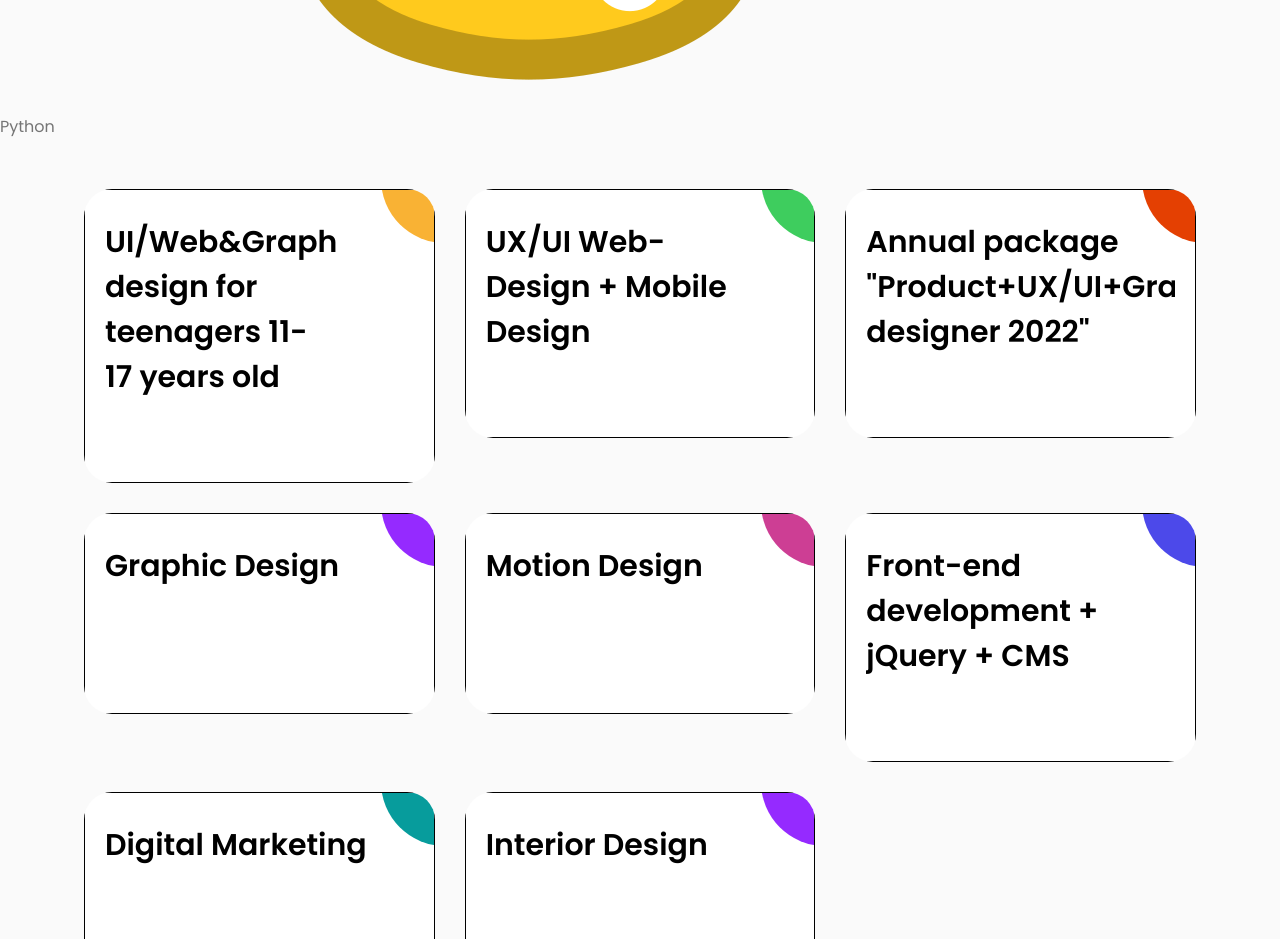
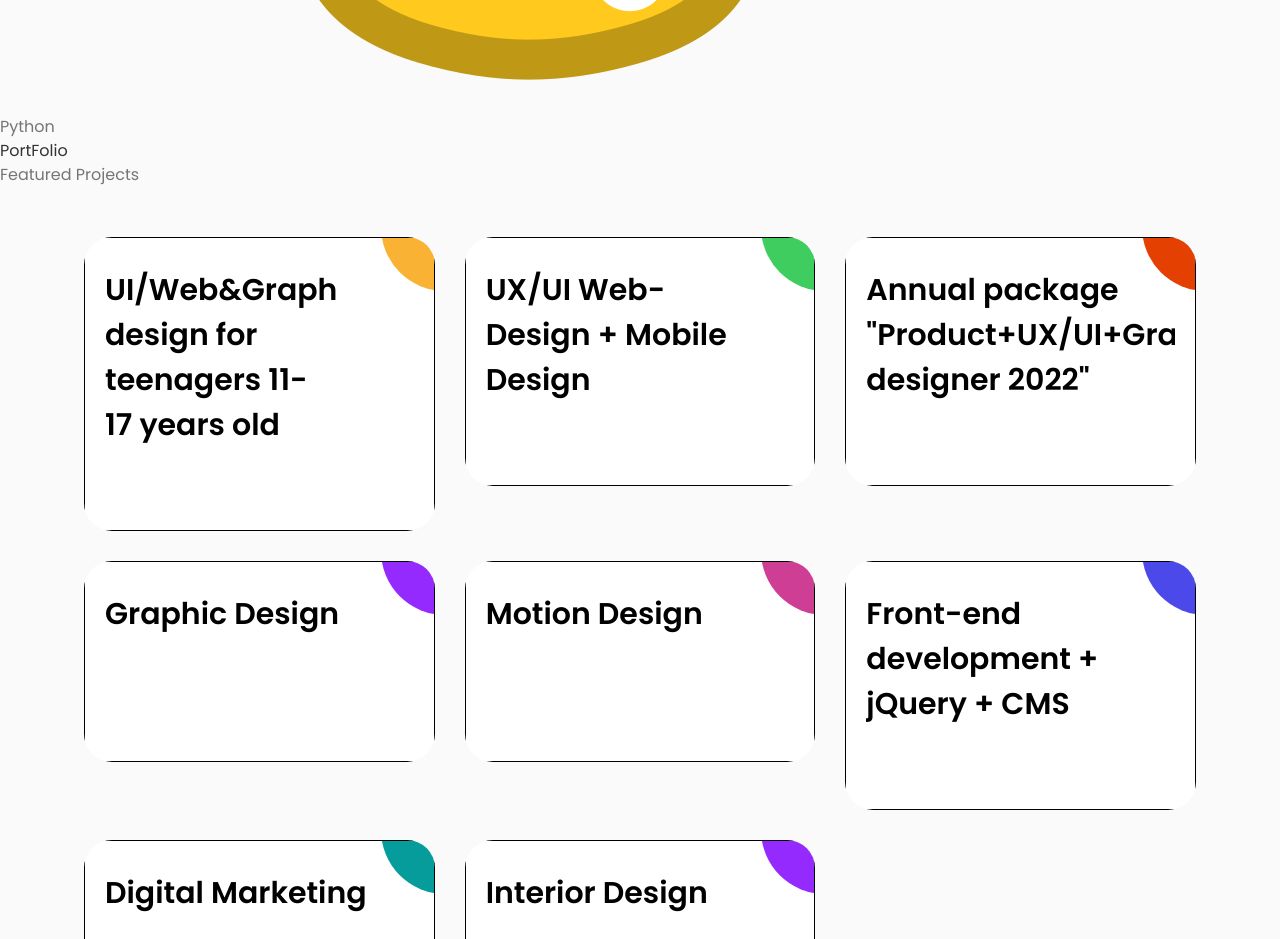
Before and after one commit to Sukh767/Portfolio, a React (Vite) app: page / in a window 1280 px wide. Shown: the part 8380-9319 px from the top of the page. Built offline with nearby package versions, Linux system fonts and the light colour scheme.

Commit message:
fixing margin in portfolio

```diff
--- a/src/component/PortFolio.jsx
+++ b/src/component/PortFolio.jsx
@@ -1,86 +1,19 @@
-import React from 'react'
+import React from "react";
 import java from "../assets/java.png";
 import python from "../assets/python.webp";
 import mongoDB from "../assets/mongodb.jpg";
 import express from "../assets/express.png";
 import reactjs from "../assets/reactjs.png";
 import nodejs from "../assets/node.png";
-import './PortFolio.css'
+import "./PortFolio.css";
 
-
-// const PortFolio = () => {
-//     const cardItem = [
-//         {
-//           id: 1,
-//           logo: mongoDB,
-//           name: "MongoDB",
-//         },
-//         {
-//           id: 2,
-//           logo: express,
-//           name: "Express",
-//         },
-//         {
-//           id: 3,
-//           logo: reactjs,
-//           name: "ReactJS",
-//         },
-//         {
-//           id: 4,
-//           logo: nodejs,
-//           name: "NodeJS",
-//         },
-//         {
-//           id: 5,
-//           logo: python,
-//           name: "Python",
-//         },
-//         {
-//           id: 6,
-//           logo: java,
-//           name: "Java",
-//         },
-//       ];
-//   return (
-//     <div
-//       name="Portfolio"
-//       className="mx-auto px-4 md:px-20 mt-10"
-//     >
-//       <div>
-//         <h1 className="text-3xl font-bold mb-5">PortFolio</h1>
-//         <span className=" underline font-semibold">Featured Projects</span>
-//         <div className="grid grid-cols-1 md:grid-cols-4 gap-3 my-5">
-//           {cardItem.map(({ id, logo, name }) => (
-//             <div
-//               className="md:w-[300px] md:h-[300px] border-[2px] rounded-lg shadow-lg p-1 cursor-pointer hover:scale-110 duration-300"
-//               key={id}
-//             >
-//               <img
-//                 src={logo}
-//                 className="w-[120px] h-[120px] p-1 rounded-full border-[2px]"
-//                 alt=""
-//               />
-//               <div>
-//                 <div className="px-2 font-bold text-xl mb-2">{name}</div>
-//                 <p className="px-2 text-gray-700">
-//                   Lorem ipsum, dolor sit amet consectetur adipisicing elit.
-//                 </p>
-//               </div>
-//               <div className=" px-6 py-4 space-x-3 justify-around">
-//                 <button className="bg-green-500 hover:bg-green-700 text-black font-bold px-4 py-2 rounded">
-//                   Source code
-//                 </button>
-//               </div>
-//             </div>
-//           ))}
-//         </div>
-//       </div>
-//     </div>
-//   )
-// }
-const PortFolio = () =>{
-  return(
+const PortFolio = () => {
+  return (
     <>
+      <div className="mx-auto px-4 md:px-20 my-16">
+        <h1 className="text-3xl font-bold mb-5">PortFolio</h1>
+        <span className="underline font-semibold">Featured Projects</span>
+      </div>
       <div class="ag-format-container">
         <div class="ag-courses_box">
           <div class="ag-courses_item">
@@ -92,7 +25,9 @@ const PortFolio = () =>{
               </div>
 
               <div class="ag-courses-item_date-box">
-        <button className="bg-yellow-500 hover:bg-green-600 text-black font-bold px-4 py-2 rounded">Source code</button>
+                <button className="bg-yellow-500 hover:bg-green-600 text-black font-bold px-4 py-2 rounded">
+                  Source code
+                </button>
               </div>
             </a>
           </div>
@@ -106,9 +41,10 @@ const PortFolio = () =>{
               </div>
 
               <div class="ag-courses-item_date-box">
-        <button className="bg-green-500 hover:bg-emerald-700 text-black font-bold px-4 py-2 rounded">Source code</button>
+                <button className="bg-green-500 hover:bg-emerald-700 text-black font-bold px-4 py-2 rounded">
+                  Source code
+                </button>
               </div>
-
             </a>
           </div>
 
@@ -121,7 +57,9 @@ const PortFolio = () =>{
               </div>
 
               <div class="ag-courses-item_date-box">
-        <button className="bg-red-600 hover:bg-green-600 text-black font-bold px-4 py-2 rounded">Source code</button>
+                <button className="bg-red-600 hover:bg-green-600 text-black font-bold px-4 py-2 rounded">
+                  Source code
+                </button>
               </div>
             </a>
           </div>
@@ -130,12 +68,12 @@ const PortFolio = () =>{
             <a href="#" class="ag-courses-item_link">
               <div class="ag-courses-item_bg"></div>
 
-        <div class="ag-courses-item_title">
-          Graphic Design
-        </div>
+              <div class="ag-courses-item_title">Graphic Design</div>
 
               <div class="ag-courses-item_date-box">
-        <button className="bg-purple-500 hover:bg-green-600 text-black font-bold px-4 py-2 rounded">Source code</button>
+                <button className="bg-purple-500 hover:bg-green-600 text-black font-bold px-4 py-2 rounded">
+                  Source code
+                </button>
               </div>
             </a>
           </div>
@@ -144,12 +82,12 @@ const PortFolio = () =>{
             <a href="#" class="ag-courses-item_link">
               <div class="ag-courses-item_bg"></div>
 
-        <div class="ag-courses-item_title">
-          Motion Design
-        </div>
+              <div class="ag-courses-item_title">Motion Design</div>
 
               <div class="ag-courses-item_date-box">
-        <button className="bg-pink-500 hover:bg-green-600 text-black font-bold px-4 py-2 rounded">Source code</button>
+                <button className="bg-pink-500 hover:bg-green-600 text-black font-bold px-4 py-2 rounded">
+                  Source code
+                </button>
               </div>
             </a>
           </div>
@@ -162,21 +100,21 @@ const PortFolio = () =>{
                 Front-end development&#160;+ jQuery&#160;+ CMS
               </div>
               <div class="ag-courses-item_date-box">
-        <button className="bg-indigo-500 hover:bg-green-600 text-black font-bold px-4 py-2 rounded">Source code</button>
+                <button className="bg-indigo-500 hover:bg-green-600 text-black font-bold px-4 py-2 rounded">
+                  Source code
+                </button>
               </div>
             </a>
-
           </div>
 
           <div class="ag-courses_item">
             <a href="#" class="ag-courses-item_link">
-        <div class="ag-courses-item_bg_k">
-        </div>
-        <div class="ag-courses-item_title">
-          Digital Marketing
-        </div>
+              <div class="ag-courses-item_bg_k"></div>
+              <div class="ag-courses-item_title">Digital Marketing</div>
               <div class="ag-courses-item_date-box">
-        <button className="bg-teal-500 hover:bg-green-600 text-black font-bold px-4 py-2 rounded">Source code</button>
+                <button className="bg-teal-500 hover:bg-green-600 text-black font-bold px-4 py-2 rounded">
+                  Source code
+                </button>
               </div>
             </a>
           </div>
@@ -185,20 +123,19 @@ const PortFolio = () =>{
             <a href="#" class="ag-courses-item_link">
               <div class="ag-courses-item_bg"></div>
 
-        <div class="ag-courses-item_title">
-          Interior Design
-        </div>
+              <div class="ag-courses-item_title">Interior Design</div>
 
               <div class="ag-courses-item_date-box">
-        <button className="bg-yellow-500 hover:bg-green-600 text-black font-bold px-4 py-2 rounded">Source code</button>
+                <button className="bg-yellow-500 hover:bg-green-600 text-black font-bold px-4 py-2 rounded">
+                  Source code
+                </button>
               </div>
             </a>
           </div>
-
         </div>
       </div>
     </>
   );
-}
+};
 
-export default PortFolio
+export default PortFolio;
```
Lines whose indentation alone changed are shown as unchanged.
